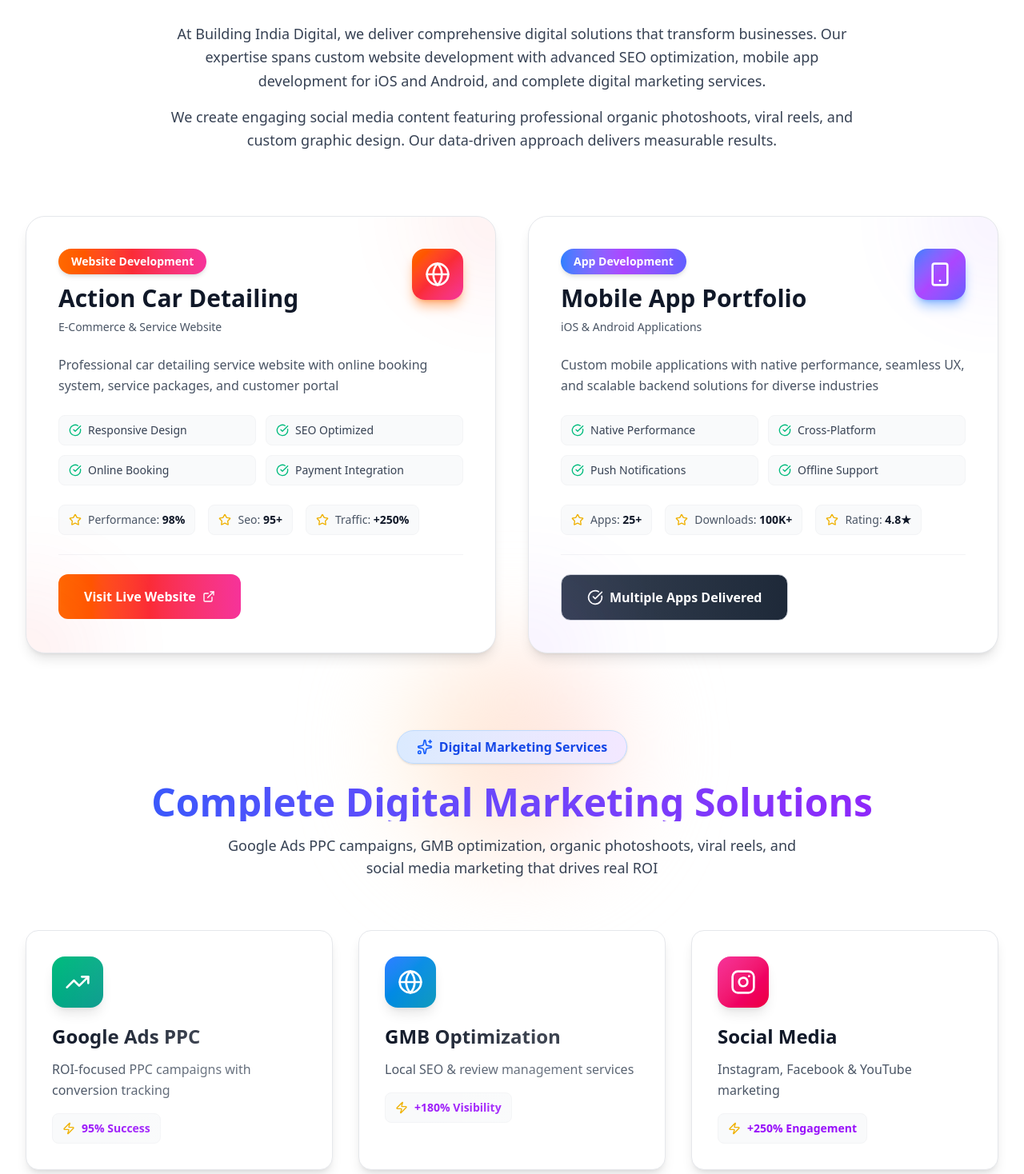
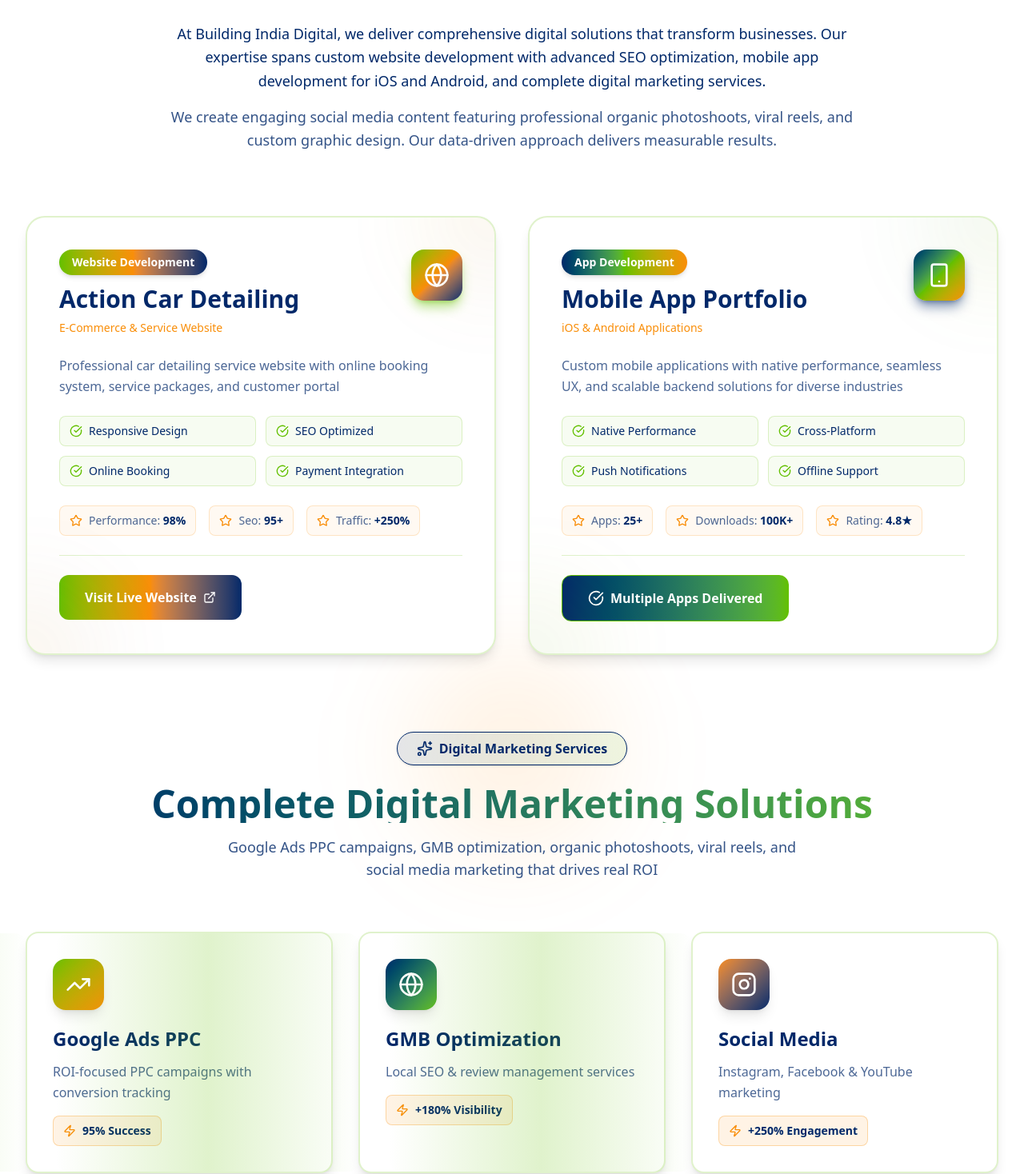
Before and after one commit to hotaeshwar/PortfolioBiD, a React (Vite) app: page / in a window 1280 px wide. Shown: the part 1167-2635 px from the top of the page at 80% size. Built offline with nearby package versions, Linux system fonts and the light colour scheme.

Commit message:
Update OurWork.jsx

```diff
--- a/src/components/OurWork.jsx
+++ b/src/components/OurWork.jsx
@@ -31,9 +31,9 @@
       description: "Professional car detailing service website with online booking system, service packages, and customer portal",
       url: "https://actioncardetailing.ca",
       icon: Globe,
-      gradient: "from-orange-500 via-red-500 to-pink-500",
-      glowColor: "shadow-orange-500/50",
-      borderGlow: "group-hover:shadow-[0_0_30px_rgba(249,115,22,0.3)]",
+      gradient: "from-[#63c000] via-[#f98e09] to-[#012869]",
+      glowColor: "shadow-[#63c000]/50",
+      borderGlow: "group-hover:shadow-[0_0_30px_rgba(99,192,0,0.3)]",
       highlights: [
         "Responsive Design",
         "SEO Optimized",
@@ -53,9 +53,9 @@
       type: "iOS & Android Applications",
       description: "Custom mobile applications with native performance, seamless UX, and scalable backend solutions for diverse industries",
       icon: Smartphone,
-      gradient: "from-blue-500 via-purple-500 to-indigo-500",
-      glowColor: "shadow-blue-500/50",
-      borderGlow: "group-hover:shadow-[0_0_30px_rgba(59,130,246,0.3)]",
+      gradient: "from-[#012869] via-[#63c000] to-[#f98e09]",
+      glowColor: "shadow-[#012869]/50",
+      borderGlow: "group-hover:shadow-[0_0_30px_rgba(1,40,105,0.3)]",
       highlights: [
         "Native Performance",
         "Cross-Platform",
@@ -75,16 +75,16 @@
       name: "Facebook",
       url: "https://www.facebook.com/profile.php?id=100087588905846",
       icon: Facebook,
-      gradient: "from-blue-600 to-blue-700",
-      glowColor: "group-hover:shadow-[0_0_25px_rgba(37,99,235,0.3)]",
+      gradient: "from-[#012869] to-[#63c000]",
+      glowColor: "group-hover:shadow-[0_0_25px_rgba(1,40,105,0.3)]",
       followers: "2K+"
     },
     {
       name: "Instagram",
       url: "https://www.instagram.com/buildingindiadigital/",
       icon: Instagram,
-      gradient: "from-pink-500 via-purple-500 to-orange-500",
-      glowColor: "group-hover:shadow-[0_0_25px_rgba(236,72,153,0.3)]",
+      gradient: "from-[#f98e09] via-[#63c000] to-[#012869]",
+      glowColor: "group-hover:shadow-[0_0_25px_rgba(249,142,9,0.3)]",
       followers: "5K+"
     }
   ];
@@ -95,48 +95,48 @@
       title: "Google Ads PPC",
       desc: "ROI-focused PPC campaigns with conversion tracking",
       stats: "95% Success",
-      gradient: "from-emerald-500 to-teal-600",
-      glowColor: "group-hover:shadow-[0_0_20px_rgba(16,185,129,0.2)]"
+      gradient: "from-[#63c000] to-[#f98e09]",
+      glowColor: "group-hover:shadow-[0_0_20px_rgba(99,192,0,0.2)]"
     },
     {
       icon: Globe,
       title: "GMB Optimization",
       desc: "Local SEO & review management services",
       stats: "+180% Visibility",
-      gradient: "from-blue-500 to-cyan-600",
-      glowColor: "group-hover:shadow-[0_0_20px_rgba(59,130,246,0.2)]"
+      gradient: "from-[#012869] to-[#63c000]",
+      glowColor: "group-hover:shadow-[0_0_20px_rgba(1,40,105,0.2)]"
     },
     {
       icon: Instagram,
       title: "Social Media",
       desc: "Instagram, Facebook & YouTube marketing",
       stats: "+250% Engagement",
-      gradient: "from-pink-500 to-rose-600",
-      glowColor: "group-hover:shadow-[0_0_20px_rgba(236,72,153,0.2)]"
+      gradient: "from-[#f98e09] to-[#012869]",
+      glowColor: "group-hover:shadow-[0_0_20px_rgba(249,142,9,0.2)]"
     },
     {
       icon: Camera,
       title: "Organic Photoshoot",
       desc: "Professional brand photography & lifestyle shoots",
       stats: "Premium Quality",
-      gradient: "from-purple-500 to-indigo-600",
-      glowColor: "group-hover:shadow-[0_0_20px_rgba(168,85,247,0.2)]"
+      gradient: "from-[#63c000] to-[#012869]",
+      glowColor: "group-hover:shadow-[0_0_20px_rgba(99,192,0,0.2)]"
     },
     {
       icon: Star,
       title: "Viral Reels",
       desc: "Instagram & Facebook reels creation",
       stats: "50K+ Avg Views",
-      gradient: "from-orange-500 to-red-600",
-      glowColor: "group-hover:shadow-[0_0_20px_rgba(249,115,22,0.2)]"
+      gradient: "from-[#f98e09] to-[#63c000]",
+      glowColor: "group-hover:shadow-[0_0_20px_rgba(249,142,9,0.2)]"
     },
     {
       icon: Sparkles,
       title: "Graphic Design",
       desc: "Custom social media graphics & brand assets",
       stats: "100+ Monthly",
-      gradient: "from-violet-500 to-purple-600",
-      glowColor: "group-hover:shadow-[0_0_20px_rgba(139,92,246,0.2)]"
+      gradient: "from-[#012869] to-[#f98e09]",
+      glowColor: "group-hover:shadow-[0_0_20px_rgba(1,40,105,0.2)]"
     }
   ];
 
@@ -149,9 +149,9 @@
 
       {/* Subtle Background Pattern */}
       <div className="absolute inset-0 overflow-hidden pointer-events-none">
-        <div className="absolute w-64 h-64 sm:w-80 sm:h-80 md:w-96 md:h-96 bg-gradient-to-r from-purple-100 to-pink-100 rounded-full blur-3xl -top-32 sm:-top-48 -left-32 sm:-left-48"></div>
-        <div className="absolute w-64 h-64 sm:w-80 sm:h-80 md:w-96 md:h-96 bg-gradient-to-r from-blue-100 to-cyan-100 rounded-full blur-3xl -bottom-32 sm:-bottom-48 -right-32 sm:-right-48"></div>
-        <div className="absolute w-48 h-48 sm:w-64 sm:h-64 bg-gradient-to-r from-orange-100 to-red-100 rounded-full blur-3xl top-1/2 left-1/2 -translate-x-1/2 -translate-y-1/2"></div>
+        <div className="absolute w-64 h-64 sm:w-80 sm:h-80 md:w-96 md:h-96 bg-[#63c000]/10 rounded-full blur-3xl -top-32 sm:-top-48 -left-32 sm:-left-48"></div>
+        <div className="absolute w-64 h-64 sm:w-80 sm:h-80 md:w-96 md:h-96 bg-[#012869]/10 rounded-full blur-3xl -bottom-32 sm:-bottom-48 -right-32 sm:-right-48"></div>
+        <div className="absolute w-48 h-48 sm:w-64 sm:h-64 bg-[#f98e09]/10 rounded-full blur-3xl top-1/2 left-1/2 -translate-x-1/2 -translate-y-1/2"></div>
       </div>
 
       <div className="max-w-7xl mx-auto relative z-10">
@@ -163,27 +163,27 @@
             <img
               src="/images/LOGO.png"
               alt="Building India Digital Logo"
-              className="h-16 sm:h-20 md:h-24 lg:h-28 w-auto object-contain hover:scale-110 transition-transform duration-500 drop-shadow-[0_0_15px_rgba(168,85,247,0.2)]"
+              className="h-16 sm:h-20 md:h-24 lg:h-28 w-auto object-contain hover:scale-110 transition-transform duration-500 drop-shadow-[0_0_15px_rgba(99,192,0,0.2)]"
             />
           </div>
 
           {/* Trust Badge */}
-          <div className="inline-flex items-center gap-2 px-4 sm:px-6 py-2 bg-gradient-to-r from-purple-100 to-pink-100 border border-purple-200 rounded-full mb-4 sm:mb-6 hover:scale-105 transition-transform duration-300 shadow-sm">
-            <Award className="w-4 h-4 sm:w-5 sm:h-5 text-purple-600" />
-            <span className="text-purple-700 font-semibold text-sm sm:text-base">Portfolio Showcase</span>
+          <div className="inline-flex items-center gap-2 px-4 sm:px-6 py-2 bg-gradient-to-r from-[#63c000]/10 to-[#f98e09]/10 border border-[#63c000] rounded-full mb-4 sm:mb-6 hover:scale-105 transition-transform duration-300 shadow-sm">
+            <Award className="w-4 h-4 sm:w-5 sm:h-5 text-[#012869]" />
+            <span className="text-[#012869] font-semibold text-sm sm:text-base">Portfolio Showcase</span>
           </div>
 
           {/* Main Heading */}
-          <h3 className="text-3xl sm:text-4xl md:text-5xl lg:text-6xl font-bold mb-4 sm:mb-6 bg-gradient-to-r from-purple-600 via-pink-500 to-orange-500 bg-clip-text text-transparent px-4">
+          <h3 className="text-3xl sm:text-4xl md:text-5xl lg:text-6xl font-bold mb-4 sm:mb-6 bg-gradient-to-r from-[#012869] via-[#63c000] to-[#f98e09] bg-clip-text text-transparent px-4">
             Our Featured Work
           </h3>
 
           {/* Description */}
           <div className="max-w-4xl mx-auto space-y-3 sm:space-y-4 px-4">
-            <p className="text-sm sm:text-base lg:text-lg text-gray-700 leading-relaxed">
+            <p className="text-sm sm:text-base lg:text-lg text-[#012869] leading-relaxed">
               At Building India Digital, we deliver comprehensive digital solutions that transform businesses. Our expertise spans custom website development with advanced SEO optimization, mobile app development for iOS and Android, and complete digital marketing services.
             </p>
-            <p className="text-sm sm:text-base lg:text-lg text-gray-700 leading-relaxed">
+            <p className="text-sm sm:text-base lg:text-lg text-[#012869]/80 leading-relaxed">
               We create engaging social media content featuring professional organic photoshoots, viral reels, and custom graphic design. Our data-driven approach delivers measurable results.
             </p>
           </div>
@@ -204,13 +204,13 @@
                 <div className={`absolute -inset-1 bg-gradient-to-r ${project.gradient} rounded-3xl blur-xl opacity-0 group-hover:opacity-20 transition-all duration-700 ${project.borderGlow}`}></div>
 
                 {/* Main Card */}
-                <div className="relative bg-white rounded-2xl sm:rounded-3xl border border-gray-200 group-hover:border-gray-300 overflow-hidden shadow-lg hover:shadow-2xl transition-all duration-500 h-full">
+                <div className="relative bg-white rounded-2xl sm:rounded-3xl border-2 border-[#63c000]/20 group-hover:border-[#63c000] overflow-hidden shadow-lg hover:shadow-2xl transition-all duration-500 h-full">
 
                   {/* Gradient Overlay on Hover */}
                   <div className={`absolute inset-0 bg-gradient-to-br ${project.gradient} opacity-0 group-hover:opacity-5 transition-opacity duration-700`}></div>
 
                   {/* Shimmer Effect */}
-                  <div className="absolute inset-0 bg-gradient-to-r from-transparent via-white/20 to-transparent -translate-x-full group-hover:translate-x-full transition-transform duration-1000"></div>
+                  <div className="absolute inset-0 bg-gradient-to-r from-transparent via-[#63c000]/20 to-transparent -translate-x-full group-hover:translate-x-full transition-transform duration-1000"></div>
 
                   <div className="relative p-6 sm:p-8 lg:p-10">
 
@@ -220,10 +220,10 @@
                         <span className={`inline-block px-4 py-1.5 bg-gradient-to-r ${project.gradient} text-white text-xs sm:text-sm font-bold rounded-full mb-3 shadow-md`}>
                           {project.category}
                         </span>
-                        <h4 className="text-xl sm:text-2xl lg:text-3xl font-bold text-gray-900 mb-2 group-hover:text-transparent group-hover:bg-gradient-to-r group-hover:bg-clip-text group-hover:from-gray-900 group-hover:to-gray-700 transition-all duration-300">
+                        <h4 className="text-xl sm:text-2xl lg:text-3xl font-bold text-[#012869] mb-2 group-hover:bg-gradient-to-r group-hover:from-[#012869] group-hover:to-[#63c000] group-hover:bg-clip-text group-hover:text-transparent transition-all duration-300">
                           {project.title}
                         </h4>
-                        <p className="text-xs sm:text-sm text-gray-600 font-medium">{project.type}</p>
+                        <p className="text-xs sm:text-sm text-[#f98e09] font-medium">{project.type}</p>
                       </div>
 
                       {/* Icon */}
@@ -233,25 +233,25 @@
                     </div>
 
                     {/* Description */}
-                    <p className="text-sm sm:text-base text-gray-600 mb-6 leading-relaxed">{project.description}</p>
+                    <p className="text-sm sm:text-base text-[#012869]/70 mb-6 leading-relaxed">{project.description}</p>
 
                     {/* Highlights Grid */}
                     <div className="grid grid-cols-1 sm:grid-cols-2 gap-2 sm:gap-3 mb-6">
                       {project.highlights.map((highlight, idx) => (
-                        <div key={idx} className="flex items-center gap-2 text-xs sm:text-sm bg-gray-50 px-3 py-2 rounded-lg border border-gray-100 hover:border-purple-100 transition-colors duration-300">
-                          <CheckCircle className="w-3 h-3 sm:w-4 sm:h-4 text-emerald-500 flex-shrink-0" />
-                          <span className="text-gray-700">{highlight}</span>
+                        <div key={idx} className="flex items-center gap-2 text-xs sm:text-sm bg-[#63c000]/5 px-3 py-2 rounded-lg border border-[#63c000]/20 hover:border-[#63c000] transition-colors duration-300">
+                          <CheckCircle className="w-3 h-3 sm:w-4 sm:h-4 text-[#63c000] flex-shrink-0" />
+                          <span className="text-[#012869]">{highlight}</span>
                         </div>
                       ))}
                     </div>
 
                     {/* Stats Section */}
-                    <div className="flex flex-wrap gap-3 sm:gap-4 mb-6 pb-6 border-b border-gray-100">
+                    <div className="flex flex-wrap gap-3 sm:gap-4 mb-6 pb-6 border-b border-[#63c000]/20">
                       {Object.entries(project.stats).map(([key, value], idx) => (
-                        <div key={idx} className="flex items-center gap-2 bg-gray-50 px-3 py-2 rounded-lg border border-gray-100 text-xs sm:text-sm">
-                          <Star className="w-3 h-3 sm:w-4 sm:h-4 text-yellow-500 flex-shrink-0" />
-                          <span className="text-gray-600">
-                            {key.charAt(0).toUpperCase() + key.slice(1)}: <span className="font-bold text-gray-900">{value}</span>
+                        <div key={idx} className="flex items-center gap-2 bg-[#f98e09]/5 px-3 py-2 rounded-lg border border-[#f98e09]/20 text-xs sm:text-sm">
+                          <Star className="w-3 h-3 sm:w-4 sm:h-4 text-[#f98e09] flex-shrink-0" />
+                          <span className="text-[#012869]/70">
+                            {key.charAt(0).toUpperCase() + key.slice(1)}: <span className="font-bold text-[#012869]">{value}</span>
                           </span>
                         </div>
                       ))}
@@ -270,7 +270,7 @@
                         <div className="absolute inset-0 bg-gradient-to-r from-white/0 via-white/20 to-white/0 -translate-x-full group-hover/btn:translate-x-full transition-transform duration-700"></div>
                       </a>
                     ) : (
-                      <div className="inline-flex items-center gap-2 px-5 sm:px-6 lg:px-8 py-3 sm:py-4 bg-gradient-to-r from-gray-700 to-gray-800 text-white font-bold rounded-xl border border-gray-300 w-full sm:w-auto justify-center text-sm sm:text-base">
+                      <div className="inline-flex items-center gap-2 px-5 sm:px-6 lg:px-8 py-3 sm:py-4 bg-gradient-to-r from-[#012869] to-[#63c000] text-white font-bold rounded-xl border border-[#63c000] w-full sm:w-auto justify-center text-sm sm:text-base">
                         <CheckCircle className="w-4 h-4 sm:w-5 sm:h-5" />
                         <span>Multiple Apps Delivered</span>
                       </div>
@@ -290,14 +290,14 @@
         {/* Digital Marketing Services */}
         <div className="mb-16 sm:mb-20 lg:mb-24">
           <div className="text-center mb-10 sm:mb-12 lg:mb-16">
-            <div className="inline-flex items-center gap-2 px-4 sm:px-6 py-2 bg-gradient-to-r from-blue-100 to-purple-100 border border-blue-200 rounded-full mb-4 sm:mb-6 hover:scale-105 transition-transform duration-300 shadow-sm">
-              <Sparkles className="w-4 h-4 sm:w-5 sm:h-5 text-blue-600" />
-              <span className="text-blue-700 font-semibold text-sm sm:text-base">Digital Marketing Services</span>
+            <div className="inline-flex items-center gap-2 px-4 sm:px-6 py-2 bg-gradient-to-r from-[#012869]/10 to-[#63c000]/10 border border-[#012869] rounded-full mb-4 sm:mb-6 hover:scale-105 transition-transform duration-300 shadow-sm">
+              <Sparkles className="w-4 h-4 sm:w-5 sm:h-5 text-[#012869]" />
+              <span className="text-[#012869] font-semibold text-sm sm:text-base">Digital Marketing Services</span>
             </div>
-            <h3 className="text-2xl sm:text-3xl md:text-4xl lg:text-5xl font-bold mb-3 sm:mb-4 bg-gradient-to-r from-blue-600 to-purple-600 bg-clip-text text-transparent px-4">
+            <h3 className="text-2xl sm:text-3xl md:text-4xl lg:text-5xl font-bold mb-3 sm:mb-4 bg-gradient-to-r from-[#012869] to-[#63c000] bg-clip-text text-transparent px-4">
               Complete Digital Marketing Solutions
             </h3>
-            <p className="text-sm sm:text-base lg:text-lg text-gray-700 max-w-3xl mx-auto px-4">
+            <p className="text-sm sm:text-base lg:text-lg text-[#012869]/80 max-w-3xl mx-auto px-4">
               Google Ads PPC campaigns, GMB optimization, organic photoshoots, viral reels, and social media marketing that drives real ROI
             </p>
           </div>
@@ -308,7 +308,7 @@
               return (
                 <div
                   key={idx}
-                  className={`group relative bg-white p-5 sm:p-6 lg:p-8 rounded-xl sm:rounded-2xl border border-gray-200 hover:border-gray-300 shadow-lg hover:shadow-2xl transition-all duration-500 hover:-translate-y-2 ${service.glowColor}`}
+                  className={`group relative bg-white p-5 sm:p-6 lg:p-8 rounded-xl sm:rounded-2xl border-2 border-[#63c000]/20 hover:border-[#63c000] shadow-lg hover:shadow-2xl transition-all duration-500 hover:-translate-y-2 ${service.glowColor}`}
                 >
                   {/* Glow Effect */}
                   <div className={`absolute -inset-0.5 bg-gradient-to-r ${service.gradient} rounded-xl sm:rounded-2xl blur opacity-0 group-hover:opacity-20 transition-opacity duration-500`}></div>
@@ -319,19 +319,19 @@
                       <ServiceIcon className="w-6 h-6 sm:w-7 sm:h-7 lg:w-8 lg:h-8 text-white" />
                     </div>
 
-                    <h4 className="text-lg sm:text-xl lg:text-2xl font-bold text-gray-900 mb-2 sm:mb-3 group-hover:text-transparent group-hover:bg-gradient-to-r group-hover:bg-clip-text group-hover:from-gray-900 group-hover:to-gray-700 transition-all duration-300">
+                    <h4 className="text-lg sm:text-xl lg:text-2xl font-bold text-[#012869] mb-2 sm:mb-3 group-hover:bg-gradient-to-r group-hover:from-[#012869] group-hover:to-[#63c000] group-hover:bg-clip-text group-hover:text-transparent transition-all duration-300">
                       {service.title}
                     </h4>
-                    <p className="text-xs sm:text-sm lg:text-base text-gray-600 mb-3 sm:mb-4 leading-relaxed">{service.desc}</p>
+                    <p className="text-xs sm:text-sm lg:text-base text-[#012869]/70 mb-3 sm:mb-4 leading-relaxed">{service.desc}</p>
 
-                    <div className="flex items-center gap-2 bg-gray-50 px-3 py-2 rounded-lg border border-gray-100 w-fit">
-                      <Zap className="w-3 h-3 sm:w-4 sm:h-4 text-yellow-500" />
-                      <span className="text-xs sm:text-sm font-bold text-purple-600">{service.stats}</span>
+                    <div className="flex items-center gap-2 bg-[#f98e09]/10 px-3 py-2 rounded-lg border border-[#f98e09]/30 w-fit">
+                      <Zap className="w-3 h-3 sm:w-4 sm:h-4 text-[#f98e09]" />
+                      <span className="text-xs sm:text-sm font-bold text-[#012869]">{service.stats}</span>
                     </div>
                   </div>
 
                   {/* Shimmer Effect */}
-                  <div className="absolute inset-0 bg-gradient-to-r from-transparent via-white/20 to-transparent -translate-x-full group-hover:translate-x-full transition-transform duration-1000 rounded-xl sm:rounded-2xl"></div>
+                  <div className="absolute inset-0 bg-gradient-to-r from-transparent via-[#63c000]/20 to-transparent -translate-x-full group-hover:translate-x-full transition-transform duration-1000 rounded-xl sm:rounded-2xl"></div>
                 </div>
               );
             })}
@@ -340,12 +340,12 @@
 
         {/* Social Media Section */}
         <div className="text-center">
-          <div className="h-px bg-gradient-to-r from-transparent via-gray-300 to-transparent mb-10 sm:mb-12"></div>
+          <div className="h-px bg-gradient-to-r from-transparent via-[#63c000] to-transparent mb-10 sm:mb-12"></div>
 
-          <h3 className="text-2xl sm:text-3xl md:text-4xl font-bold mb-3 sm:mb-4 bg-gradient-to-r from-pink-500 to-purple-600 bg-clip-text text-transparent px-4">
+          <h3 className="text-2xl sm:text-3xl md:text-4xl font-bold mb-3 sm:mb-4 bg-gradient-to-r from-[#f98e09] to-[#012869] bg-clip-text text-transparent px-4">
             Follow Our Digital Journey
           </h3>
-          <p className="text-sm sm:text-base lg:text-lg text-gray-700 mb-6 sm:mb-8 max-w-2xl mx-auto px-4">
+          <p className="text-sm sm:text-base lg:text-lg text-[#012869]/80 mb-6 sm:mb-8 max-w-2xl mx-auto px-4">
             Stay updated with our latest projects, SEO tips, and digital marketing insights
           </p>
 
```
